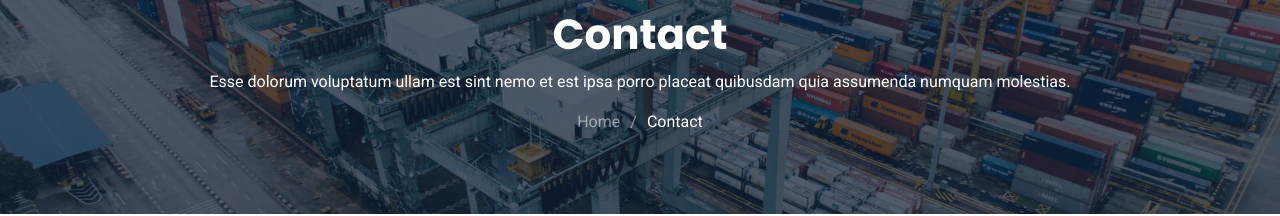
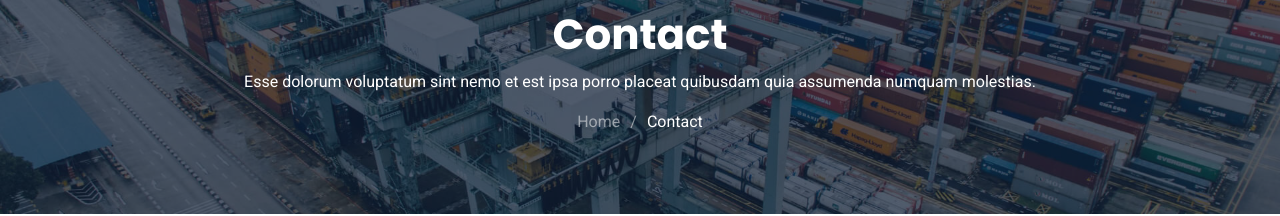
Before and after one commit to gd9075/Eko-kotten-website, a plain HTML site: page contact.html in a window 1280 px wide. Shown: the part 150-366 px from the top of the page. Drawn offline with Linux system fonts and the light colour scheme.

Commit message:
content change

```diff
--- a/contact.html
+++ b/contact.html
@@ -87,7 +87,7 @@
     <div class="page-title dark-background" data-aos="fade" style="background-image: url(assets/img/page-title-bg.jpg);">
       <div class="container position-relative">
         <h1>Contact</h1>
-        <p>Esse dolorum voluptatum ullam est sint nemo et est ipsa porro placeat quibusdam quia assumenda numquam molestias.</p>
+        <p>Esse dolorum voluptatum  sint nemo et est ipsa porro placeat quibusdam quia assumenda numquam molestias.</p>
         <nav class="breadcrumbs">
           <ol>
             <li><a href="index.html">Home</a></li>
```
